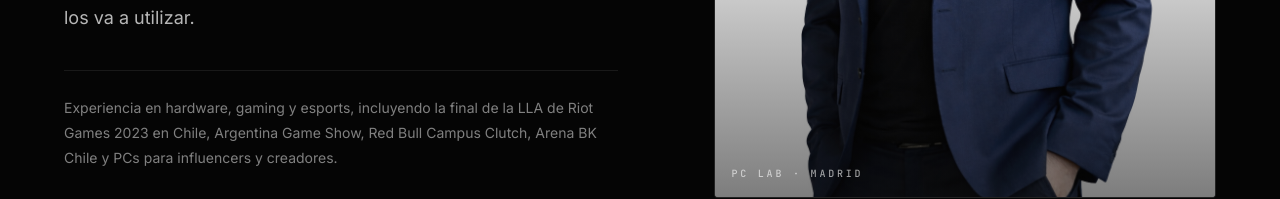
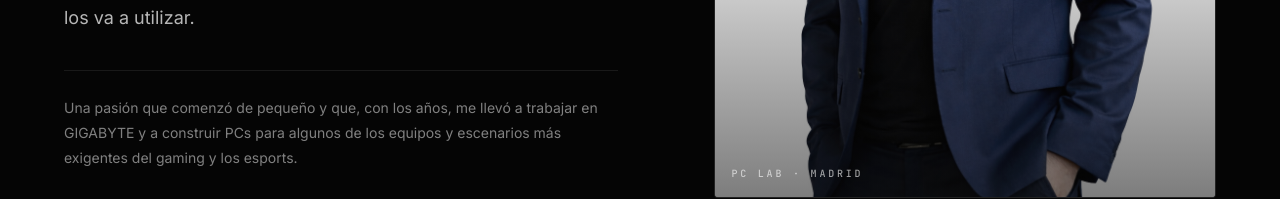
Before and after one commit to Nearcinho/pc-lab, a Next.js app: page /nosotros in a window 1280 px wide. Shown: the part 605-804 px from the top of the page. Built offline with nearby package versions, Linux system fonts and the light colour scheme.

Commit message:
Nosotros: linea de credibilidad - GIGABYTE y escenarios exigentes

```diff
--- a/src/app/nosotros/page.tsx
+++ b/src/app/nosotros/page.tsx
@@ -68,9 +68,9 @@ export default function NosotrosPage() {
               </Reveal>
               <Reveal delay={0.28}>
                 <p className="mt-9 max-w-xl border-t border-border pt-6 text-sm leading-[1.8] text-muted">
-                  Experiencia en hardware, gaming y esports, incluyendo la final de la LLA de Riot Games 2023 en
-                  Chile, Argentina Game Show, Red Bull Campus Clutch, Arena BK Chile y PCs para influencers y
-                  creadores.
+                  Una pasión que comenzó de pequeño y que, con los años, me llevó a trabajar en GIGABYTE y a
+                  construir PCs para algunos de los equipos y escenarios más exigentes del gaming y los
+                  esports.
                 </p>
               </Reveal>
             </div>
```
